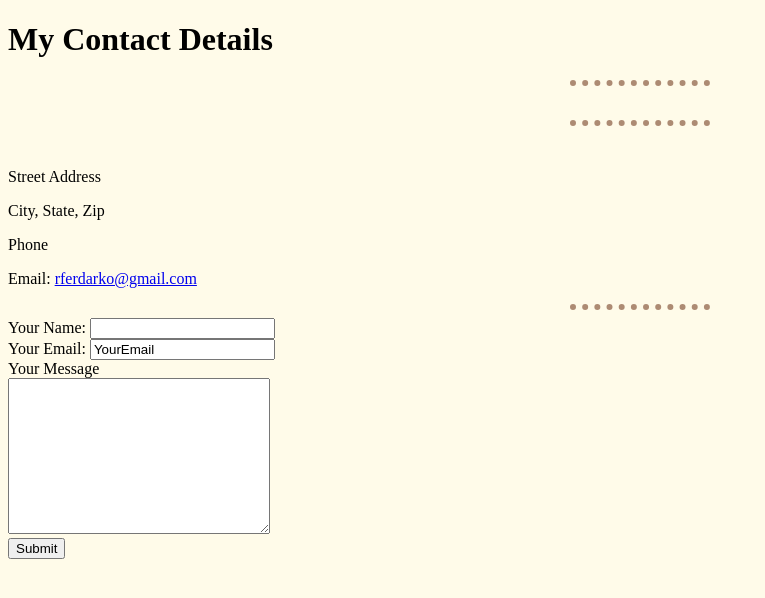
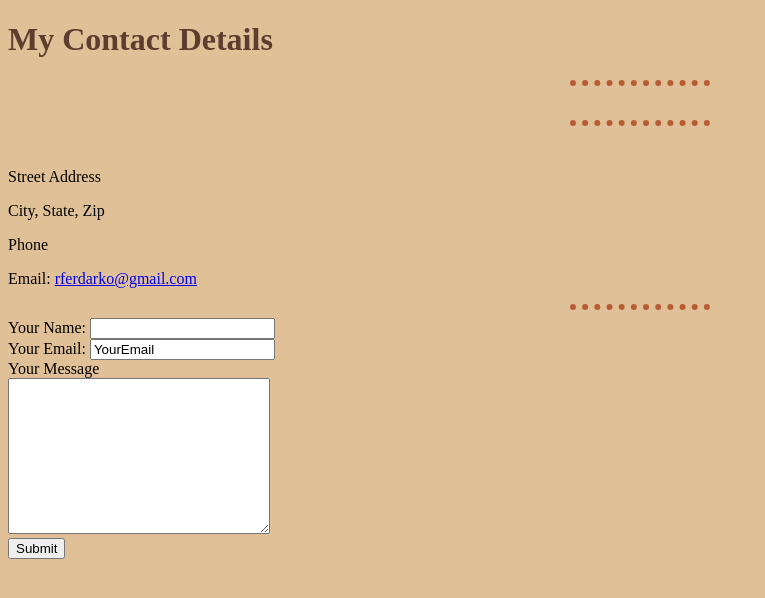
Before and after one commit to rferdarko/html, a PHP site: page /personal/contact.html in a window 1280 px wide. Shown: the top 598 px of the page, without its empty margins (0-765 px from the left). Run offline with PHP 8.4, Linux system fonts and the light colour scheme.

Commit message:
Fifth Commit

```diff
--- a/personal/css/styles.css
+++ b/personal/css/styles.css
@@ -1,12 +1,23 @@
 body {
-    background-color: #FFFBE9;
+    background-color: #E0C097;
 }
 
-hr
-{
+h1  {
+    color: #5C3D2E;
+}
+
+h3{
+    color: #2D2424;
+}
+
+p  {
+    color: #000000;
+}
+
+hr  {
     border-style: none;
     border-top-style: dotted;
-    border-color: #AD8B73;
+    border-color: #B85C38;
     border-width: 6px;
     width: 11%;
 }
```
